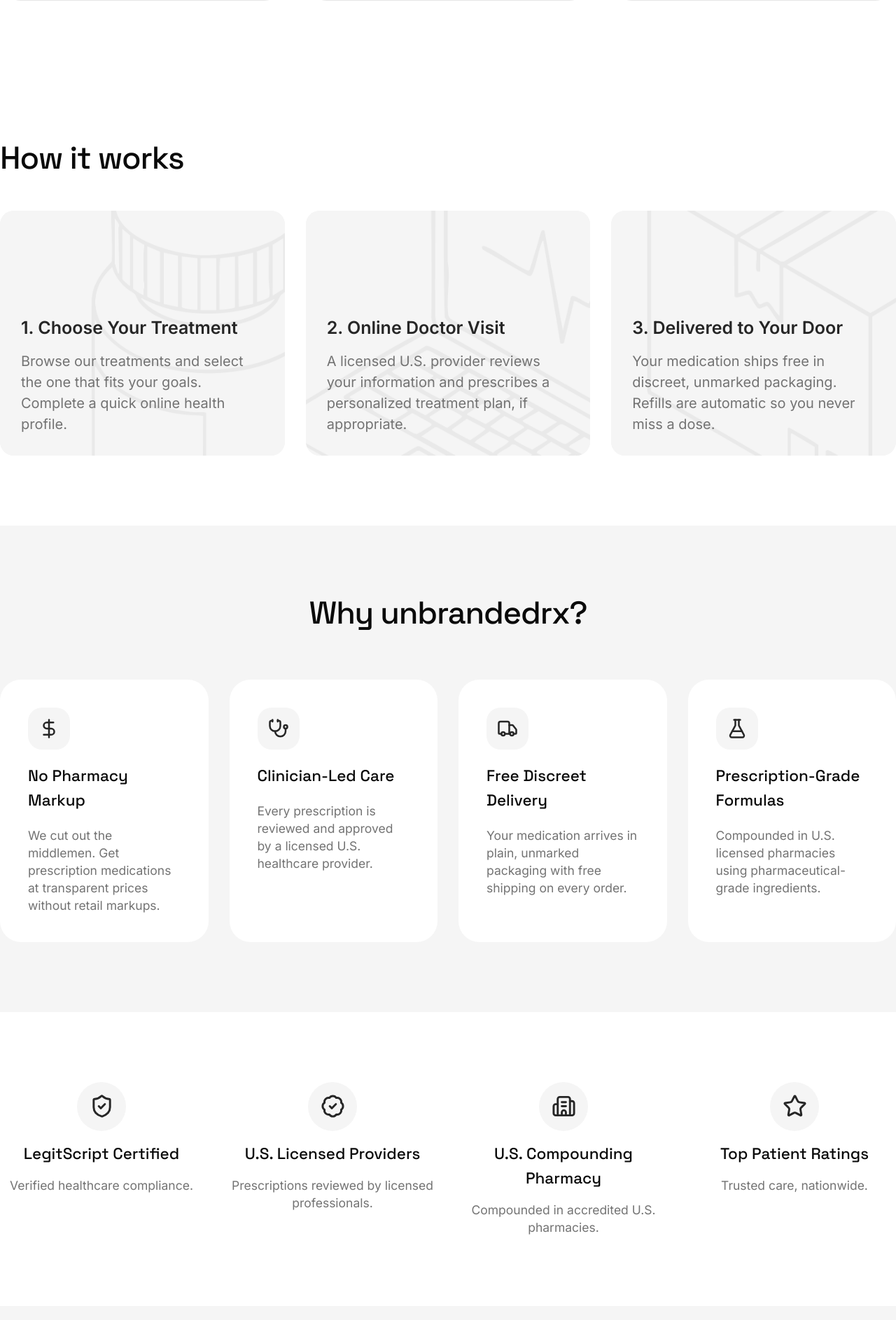
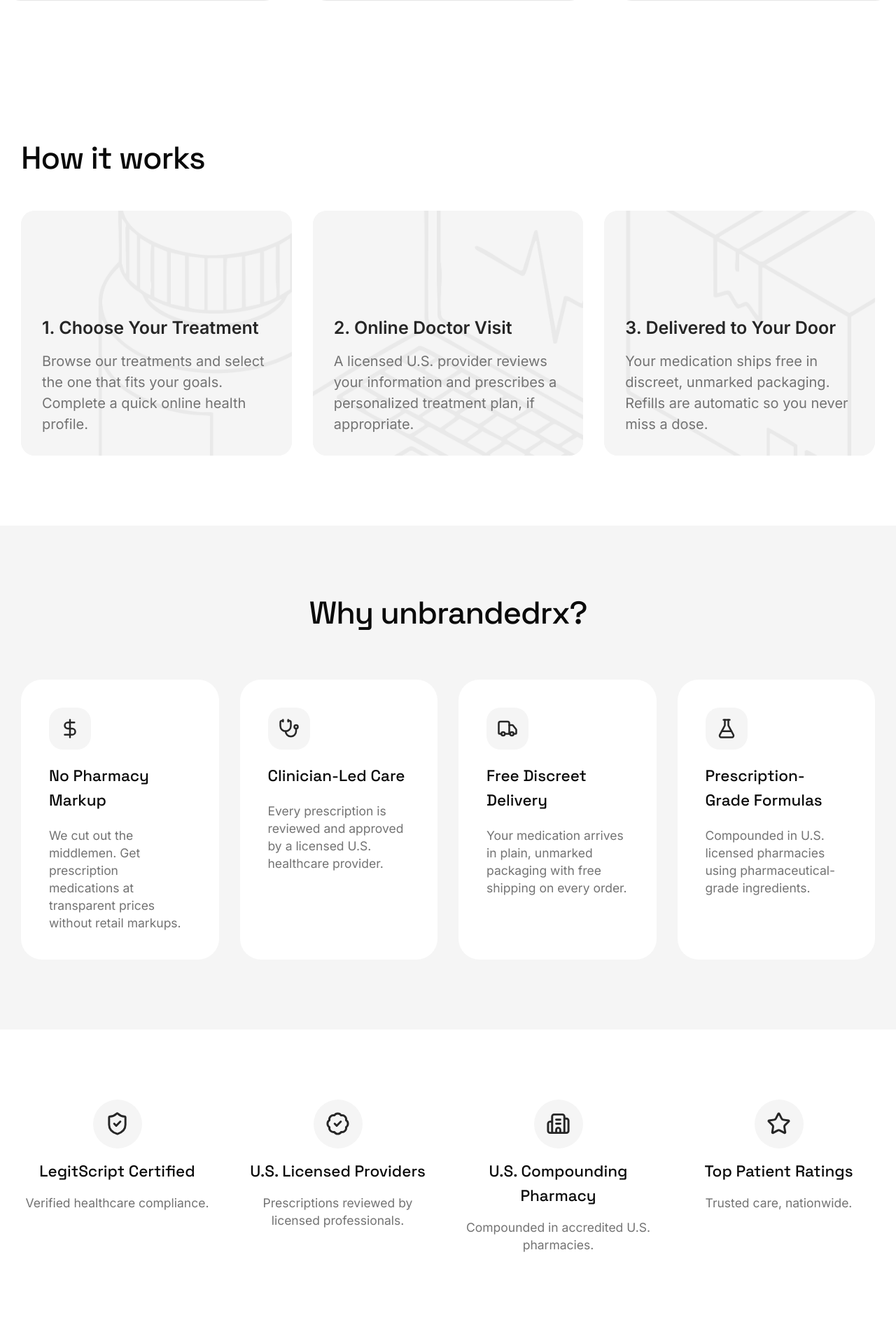
Before and after one commit to sanjiv-unbrandedrx/unbrandedrx, a Next.js app: page /staging in a window 1280 px wide. Shown: the part 2334-4220 px from the top of the page at 70% size. Built offline with nearby package versions, Linux system fonts and the light colour scheme.

Commit message:
fix: add horizontal padding to home page sections on large screens
Changes xl:px-0 to xl:px-6 across all home page sections to prevent
content from touching screen edges, especially at 125% zoom where the
container width can match the viewport exactly.

```diff
--- a/src/components/staging/home-v2/category-cards-section.tsx
+++ b/src/components/staging/home-v2/category-cards-section.tsx
@@ -26,7 +26,7 @@
 
 export default function CategoryCardsSection() {
   return (
-    <section className="container mx-auto px-4 xl:px-0 mt-4">
+    <section className="container mx-auto px-4 xl:px-6 mt-4">
       {/* Large cards: 2 columns */}
       <Stagger staggerDelay={0.15} className="grid grid-cols-1 xl:grid-cols-2 gap-4 pt-16">
         {/* Boost Testosterone — warm radial gradient */}
--- a/src/components/staging/home-v2/final-cta-section.tsx
+++ b/src/components/staging/home-v2/final-cta-section.tsx
@@ -5,7 +5,7 @@
 
 export default function FinalCtaSection() {
   return (
-    <section className="container mx-auto px-4 xl:px-0 py-10 xl:py-20">
+    <section className="container mx-auto px-4 xl:px-6 py-10 xl:py-20">
       <div className="relative rounded-3xl overflow-hidden px-8 py-16 xl:px-20 xl:py-24 text-center">
         {/* Background Image */}
         <Image
--- a/src/components/staging/home-v2/hero-section.tsx
+++ b/src/components/staging/home-v2/hero-section.tsx
@@ -29,7 +29,7 @@
 
 export default function HeroSection() {
   return (
-    <section className="container mx-auto px-4 xl:px-0">
+    <section className="container mx-auto px-4 xl:px-6">
       <div className="bg-white rounded-2xl mt-5 px-6 xl:px-12 pb-12 xl:pb-16">
         <Header />
         <div className="flex flex-col xl:flex-row justify-between items-start gap-8 mt-8 xl:mt-20">
--- a/src/components/staging/home/how-it-works-section.tsx
+++ b/src/components/staging/home/how-it-works-section.tsx
@@ -27,7 +27,7 @@
 
 export default function HowItWorksSection() {
   return (
-    <section className="container mx-auto py-10 xl:py-20 px-4 xl:px-0">
+    <section className="container mx-auto py-10 xl:py-20 px-4 xl:px-6">
       <FadeIn>
         <h2 className="font-title text-3xl xl:text-4xl font-medium tracking-tight">
           How it works
--- a/src/components/staging/home/trust-signals-section.tsx
+++ b/src/components/staging/home/trust-signals-section.tsx
@@ -26,7 +26,7 @@
 
 export default function TrustSignalsSection() {
   return (
-    <section className="container mx-auto py-16 xl:py-20 px-4 xl:px-0">
+    <section className="container mx-auto py-16 xl:py-20 px-4 xl:px-6">
       <Stagger staggerDelay={0.1} className="grid grid-cols-1 sm:grid-cols-2 xl:grid-cols-4 gap-8">
         {signals.map((signal) => (
           <StaggerItem
--- a/src/components/staging/home/value-props-section.tsx
+++ b/src/components/staging/home/value-props-section.tsx
@@ -31,7 +31,7 @@
 export default function ValuePropsSection() {
   return (
     <section className="bg-secondary py-16 xl:py-20">
-      <div className="container mx-auto px-4 xl:px-0">
+      <div className="container mx-auto px-4 xl:px-6">
         <FadeIn>
           <h2 className="font-title text-3xl xl:text-4xl font-medium tracking-tight text-center">
             Why unbrandedrx?
```
